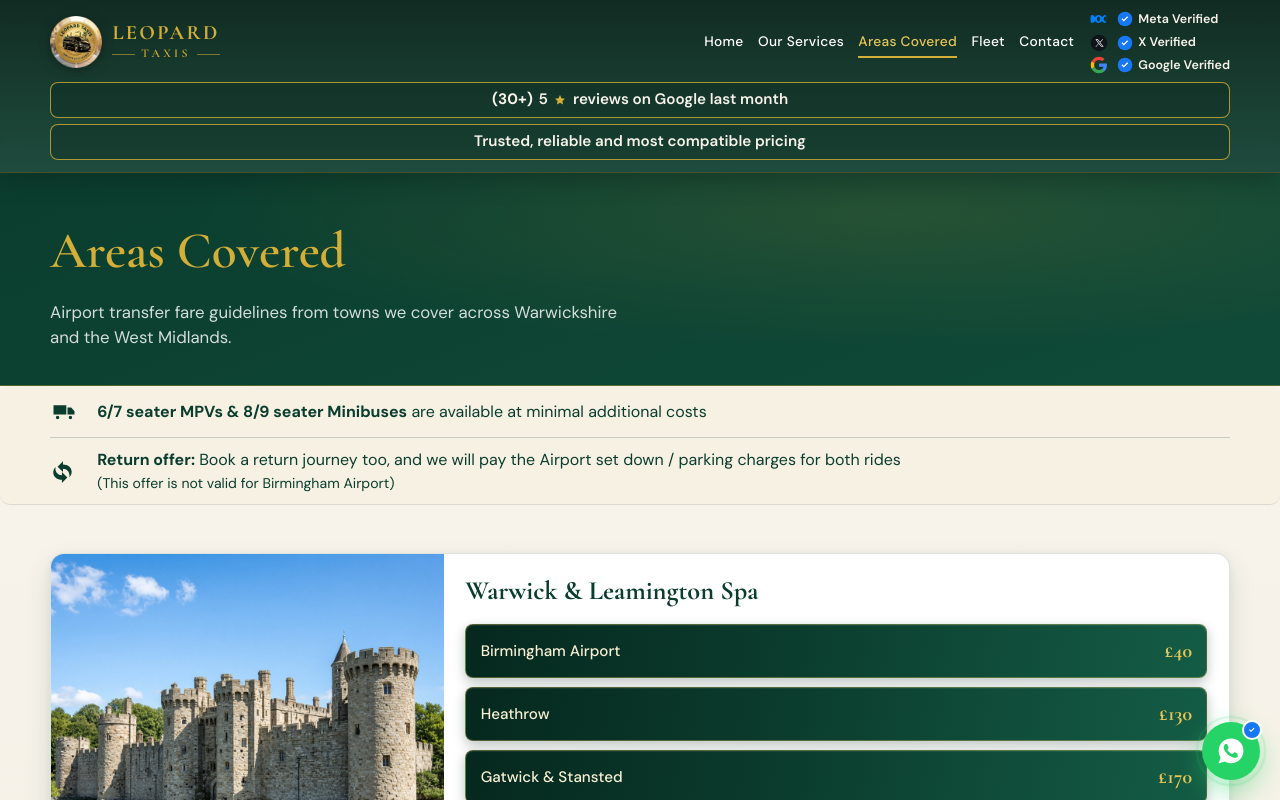
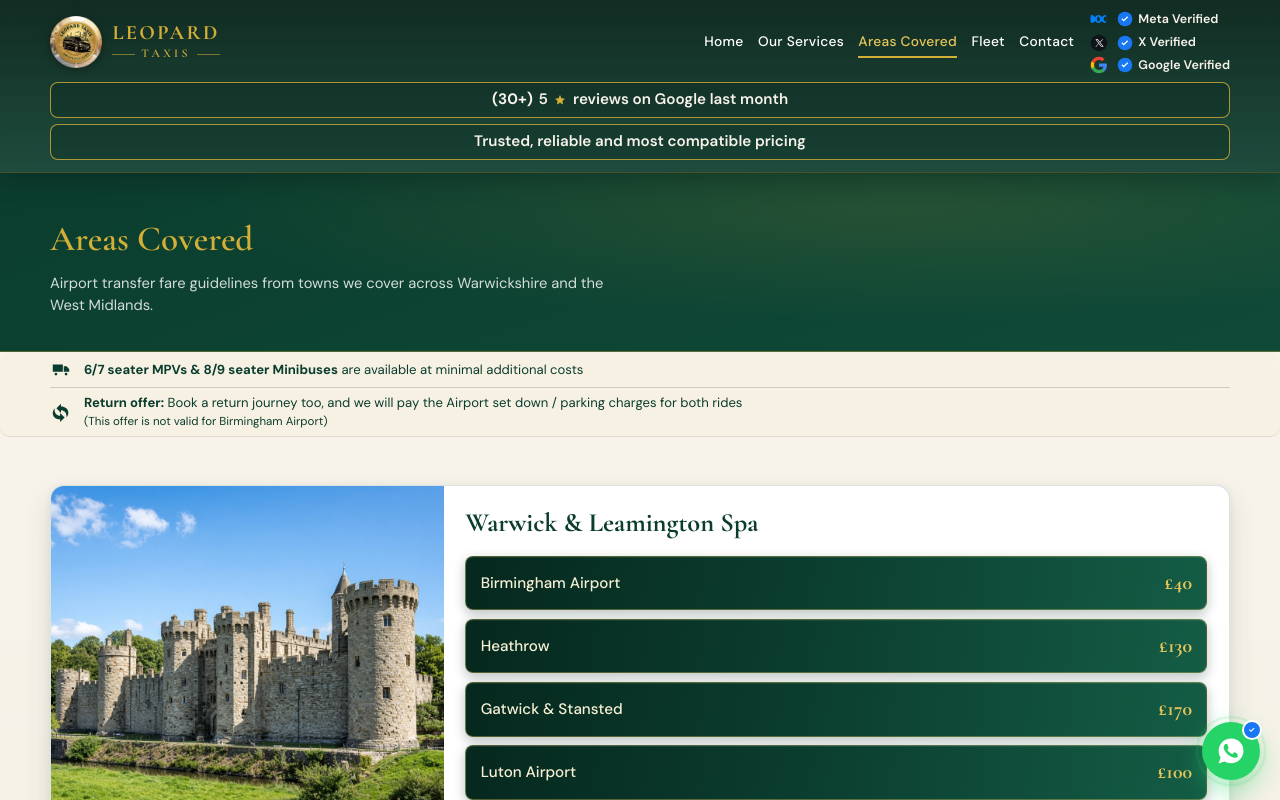
Before and after one commit to madnikhan/leopardtaxis, a React (Vite) app: page /areas in a window 1280 px wide. Shown: the top 800 px of the page. Built offline with nearby package versions, Linux system fonts and the light colour scheme.

Commit message:
Tighten the Areas Covered banner and offer notes.
Cut the green padding and shrink the MPV and return-offer box so the page starts higher.

Co-authored-by: Cursor <cursoragent@cursor.com>

```diff
--- a/src/components/PageBanner.tsx
+++ b/src/components/PageBanner.tsx
@@ -1,11 +1,12 @@
 type PageBannerProps = {
   title: string
   subtitle?: string
+  compact?: boolean
 }
 
-export function PageBanner({ title, subtitle }: PageBannerProps) {
+export function PageBanner({ title, subtitle, compact = false }: PageBannerProps) {
   return (
-    <section className="page-banner" aria-label={title}>
+    <section className={`page-banner${compact ? ' page-banner--compact' : ''}`} aria-label={title}>
       <div className="container page-banner__inner">
         <h1 className="page-banner__title">{title}</h1>
         {subtitle ? <p className="page-banner__subtitle">{subtitle}</p> : null}
--- a/src/index.css
+++ b/src/index.css
@@ -786,10 +786,19 @@ a.trust-bar:hover {
 .service-offers--light .service-offers__row {
   width: min(100% - 2.5rem, var(--max));
   margin-inline: auto;
-  padding-inline: 0;
+  padding: 0.4rem 0;
+  grid-template-columns: 26px 1fr;
+  gap: 0.5rem;
+}
+
+.service-offers--light .service-offers__row p {
+  font-size: 0.82rem;
+  line-height: 1.3;
 }
 
 .service-offers--light svg {
+  width: 22px;
+  height: 22px;
   color: var(--green-deep);
 }
 
--- a/src/pages/AreasPage.tsx
+++ b/src/pages/AreasPage.tsx
@@ -64,6 +64,7 @@ export function AreasPage() {
   return (
     <>
       <PageBanner
+        compact
         title="Areas Covered"
         subtitle="Airport transfer fare guidelines from towns we cover across Warwickshire and the West Midlands."
       />
```
